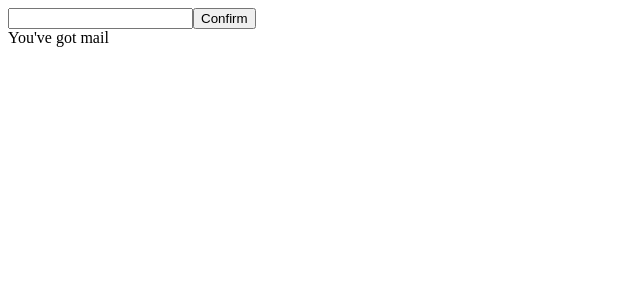
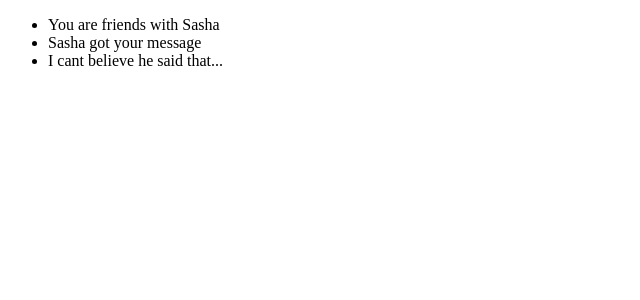
Before and after one commit to NadinYrosh/Angular2-pracice, an Angular app: page / in a window 1280 px wide. Shown: the top 300 px of the page, without its empty margins (0-640 px from the left). Built offline with nearby package versions, Linux system fonts and the light colour scheme.

Commit message:
use for loop to display text

```diff
--- a/src/app/app.component.ts
+++ b/src/app/app.component.ts
@@ -1,19 +1,21 @@
-import { Component } from '@angular/core';
-import { MailService } from './mail.service';
+import { Component, Inject } from '@angular/core';
 
 @Component({
   selector: 'app-root',
-  template: `
-  <div>
-    <app-simple-form></app-simple-form>
+  template: `<div>
+  <ul>
+      <li *ngFor="let message of mail.messages">
+      {{message}}
+      </li>
+  </ul>
 
-    {{mail.messege}}
   </div>
   `
 
 })
 export class AppComponent {
-  title = 'Lets learn more!';
 
-  constructor(private mail:MailService){}
+  constructor(
+    @Inject('mail') private mail
+  ){}
 }
--- a/src/app/app.module.ts
+++ b/src/app/app.module.ts
@@ -17,7 +17,7 @@ import { MailService } from './mail.service';
     FormsModule,
     HttpModule
   ],
-  providers: [MailService],
+  providers: [{provide:'mail', useClass:MailService}],
   bootstrap: [AppComponent]
 })
 export class AppModule { }
--- a/src/app/mail.service.ts
+++ b/src/app/mail.service.ts
@@ -3,7 +3,11 @@ import { Injectable } from '@angular/core';
 @Injectable()
 export class MailService {
 
-  messege = "You've got mail";
+  messages = [
+    'You are friends with Sasha',
+    'Sasha got your message',
+    'I cant believe he said that...'
+  ];
   constructor() { }
 
 }
```
